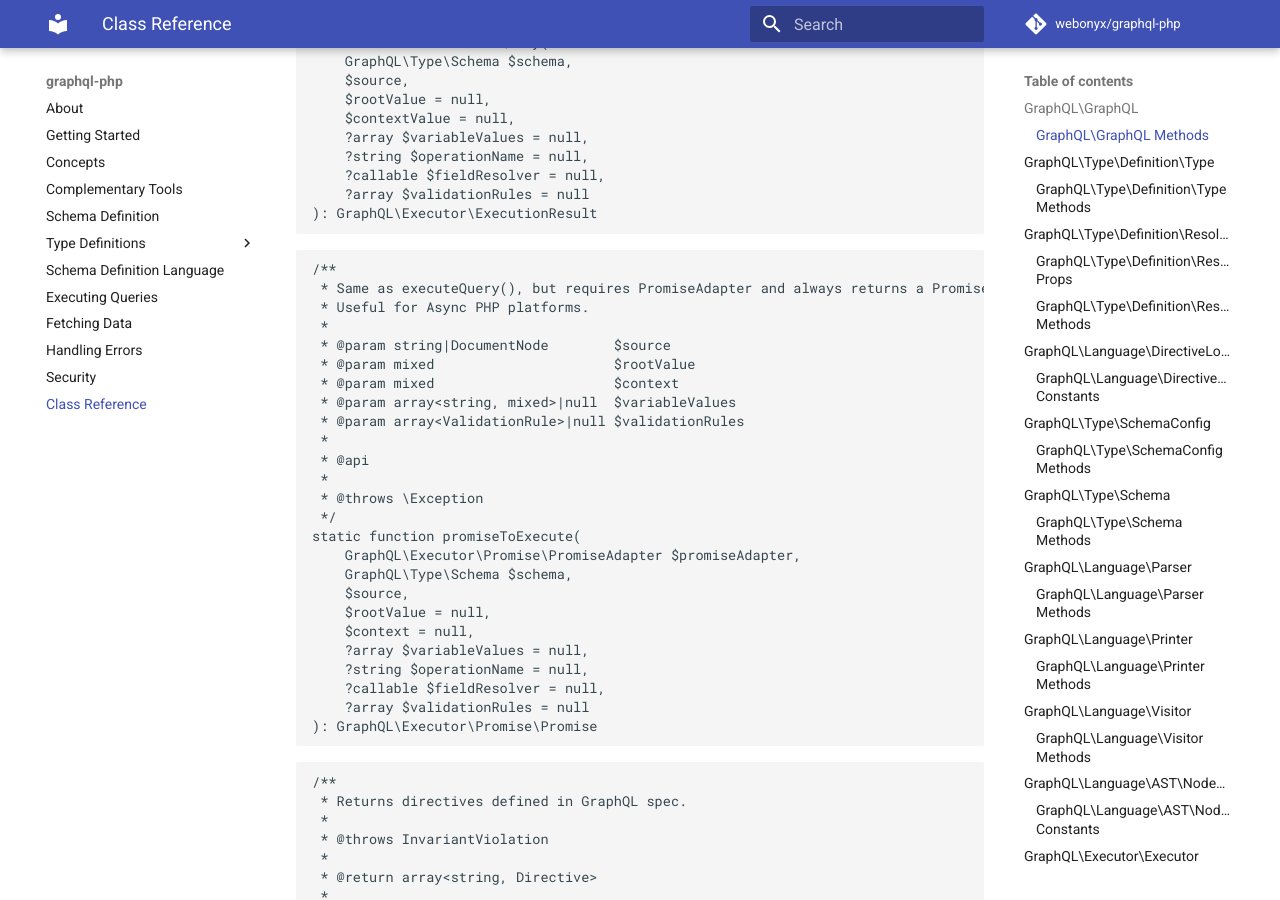
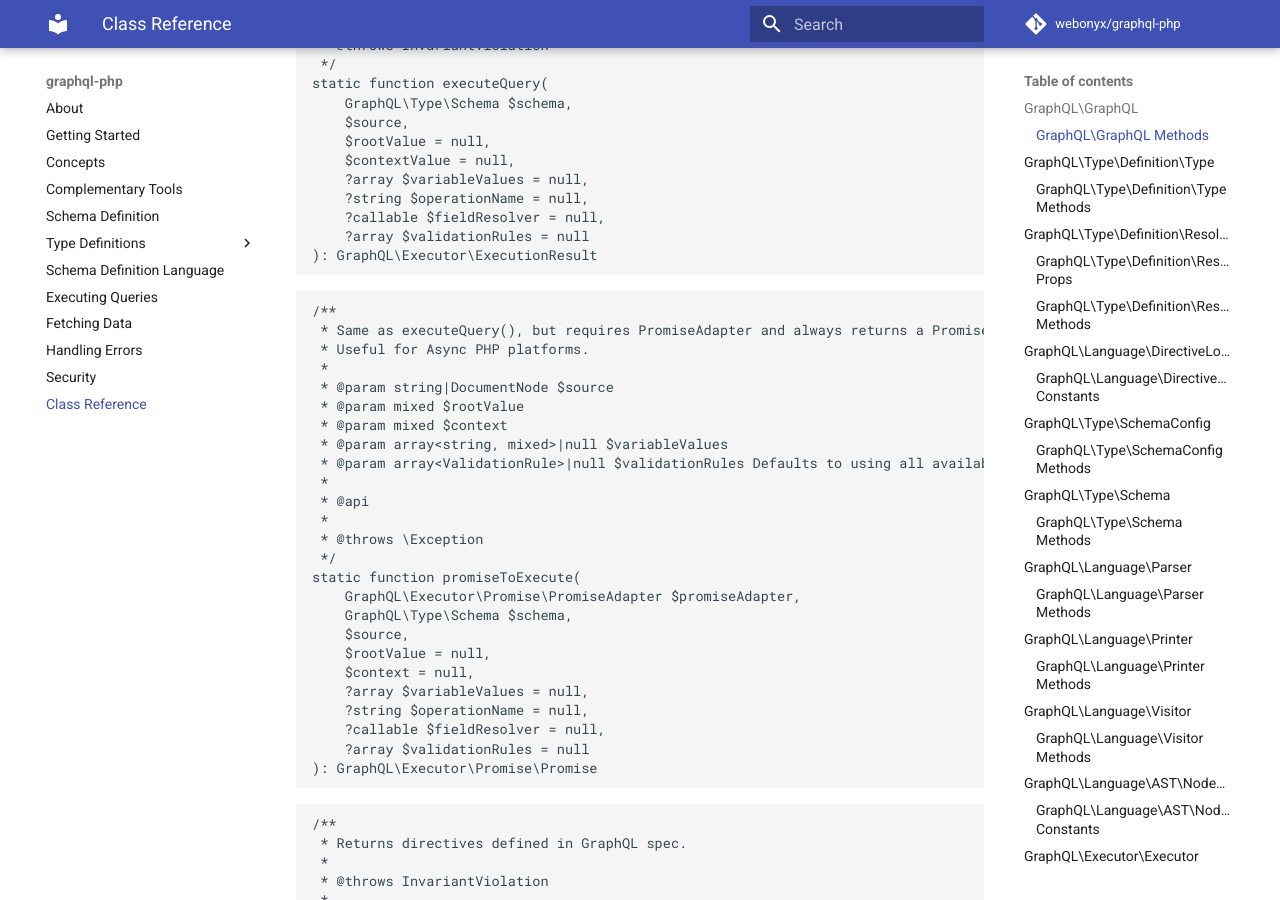
Before and after one commit to webonyx/graphql-php, an MkDocs documentation site: the page built from docs/class-reference.md, in a window 1280 px wide and 900 px high, scrolled down 1324 px. Built offline with MkDocs 1.6.1 and Material for MkDocs 9.7.7, drawn with Linux system fonts in a browser that asks for light colours; comment, search, counter and statistics services are not loaded; some of the changed text lies outside the part shown.

Commit message:
Prettify docs

```diff
--- a/docs/class-reference.md
+++ b/docs/class-reference.md
@@ -76,11 +78,11 @@ static function executeQuery(
  * Same as executeQuery(), but requires PromiseAdapter and always returns a Promise.
  * Useful for Async PHP platforms.
  *
- * @param string|DocumentNode        $source
- * @param mixed                      $rootValue
- * @param mixed                      $context
- * @param array<string, mixed>|null  $variableValues
- * @param array<ValidationRule>|null $validationRules
+ * @param string|DocumentNode $source
+ * @param mixed $rootValue
+ * @param mixed $context
+ * @param array<string, mixed>|null $variableValues
+ * @param array<ValidationRule>|null $validationRules Defaults to using all available rules
  *
  * @api
  *
@@ -1548,7 +1562,7 @@ will be created from the provided schema.
 /**
  * Validate a GraphQL query against a schema.
  *
- * @param array<ValidationRule>|null $rules
+ * @param array<ValidationRule>|null $rules Defaults to using all available rules
  *
  * @throws \Exception
  *
```
Also changed, not shown: other parts of docs/class-reference.md (+28 -0 lines).
